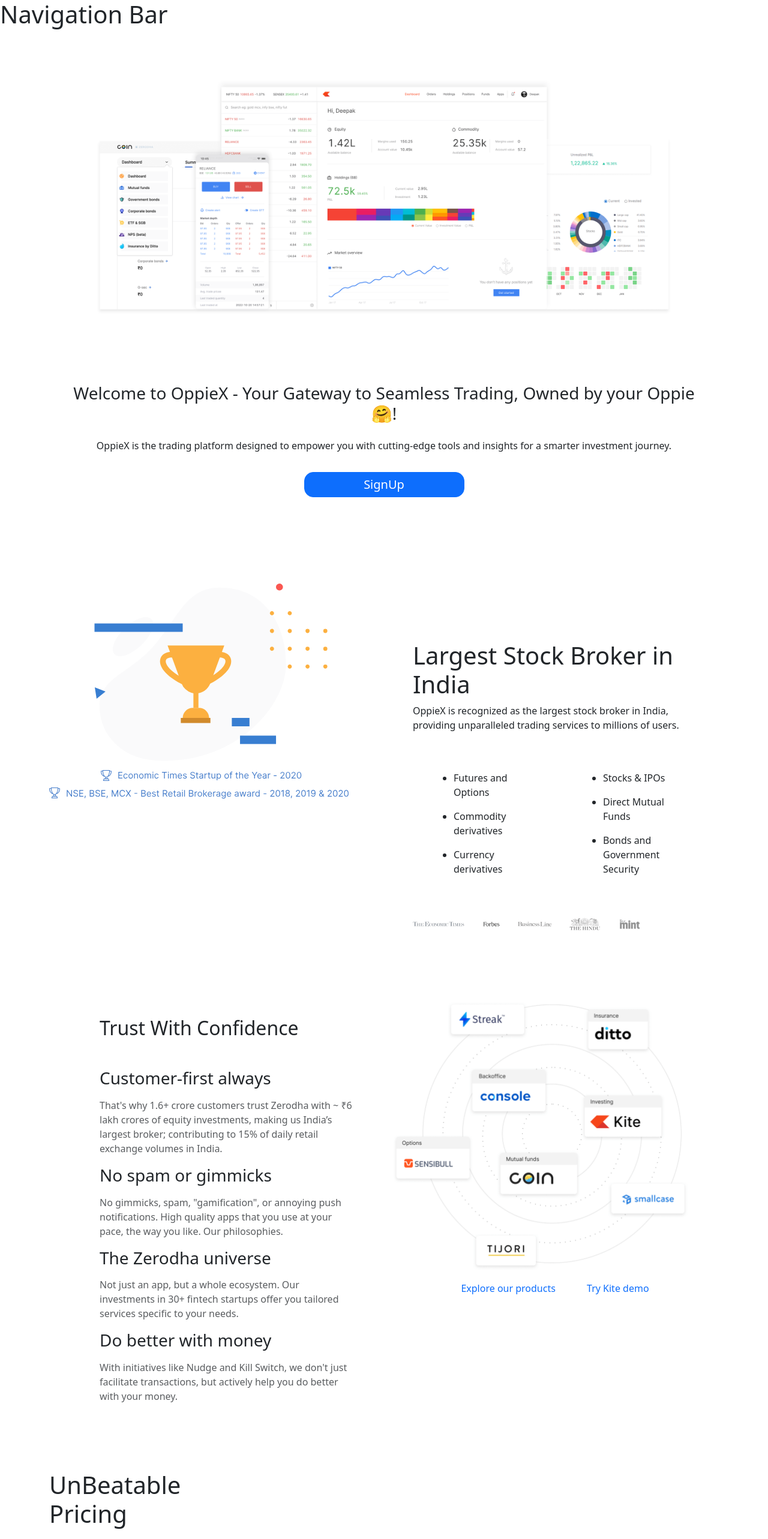
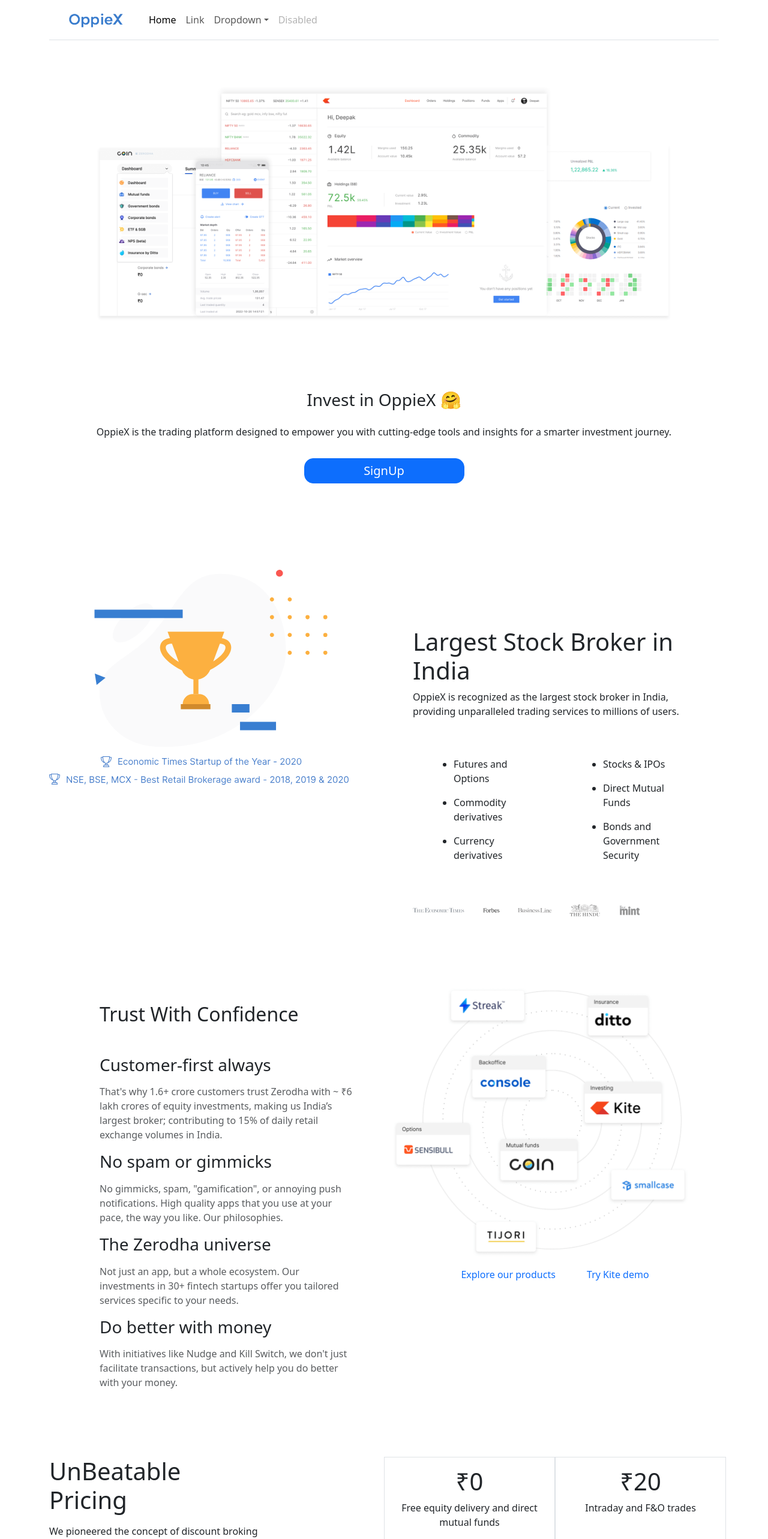
Before and after one commit to omprakash970/OppieX_X, a React (Vite) app in the folder frontend/: page / in a window 1280 px wide. Shown: the top 2566 px of the page at 60% size. Built offline with nearby package versions, Linux system fonts and the light colour scheme.

Commit message:
NavBar added

```diff
--- a/frontend/src/landing_page/Home/Hero.jsx
+++ b/frontend/src/landing_page/Home/Hero.jsx
@@ -5,7 +5,7 @@
       <div className="row text-center">
         <img src="./public/Media/homeHero.png" alt="Hero Image" className="mb-5"></img>
         <h1 className="mt-5 fs-3">
-          Welcome to OppieX - Your Gateway to Seamless Trading, Owned by your Oppie 🤗!
+          Invest in OppieX 🤗
         </h1>
         <p className="mt-3">
           OppieX is the trading platform designed to empower you with cutting-edge tools and
--- a/frontend/src/landing_page/Home/NavBar.jsx
+++ b/frontend/src/landing_page/Home/NavBar.jsx
@@ -1,5 +1,80 @@
-import React from "react";
 function NavBar() {
-  return <h1>Navigation Bar</h1>;
+  return (
+    <>
+      <div className="container">
+        <nav style={{ backgroundColor: "#ffffff" }} className="navbar navbar-expand-lg border-bottom">
+          <div className="container-fluid">
+            <a className="navbar-brand" href="#">
+              <img src="/Media/Gemini_Generated_Image_5b2zim5b2zim5b2z-removebg-preview.png" alt="OppieX Logo" style={{ height: "40px" }} />
+            </a>
+            <button
+              className="navbar-toggler"
+              type="button"
+              data-bs-toggle="collapse"
+              data-bs-target="#navbarSupportedContent"
+              aria-controls="navbarSupportedContent"
+              aria-expanded="false"
+              aria-label="Toggle navigation"
+            >
+              <span className="navbar-toggler-icon"></span>
+            </button>
+            <div className="collapse navbar-collapse" id="navbarSupportedContent">
+              <ul className="navbar-nav me-auto mb-2 mb-lg-0">
+                <li className="nav-item">
+                  <a className="nav-link active" aria-current="page" href="#">
+                    Home
+                  </a>
+                </li>
+                <li className="nav-item">
+                  <a className="nav-link" href="#">
+                    Link
+                  </a>
+                </li>
+                <li className="nav-item dropdown">
+                  <a
+                    className="nav-link dropdown-toggle"
+                    href="#"
+                    role="button"
+                    data-bs-toggle="dropdown"
+                    aria-expanded="false"
+                  >
+                    Dropdown
+                  </a>
+                  <ul className="dropdown-menu">
+                    <li>
+                      <a className="dropdown-item" href="#">
+                        Action
+                      </a>
+                    </li>
+                    <li>
+                      <a className="dropdown-item" href="#">
+                        Another action
+                      </a>
+                    </li>
+                    <li>
+                      <hr className="dropdown-divider" />
+                    </li>
+                    <li>
+                      <a className="dropdown-item" href="#">
+                        Something else here
+                      </a>
+                    </li>
+                  </ul>
+                </li>
+                <li className="nav-item">
+                  <a className="nav-link disabled" aria-disabled="true" href="#">
+                    Disabled
+                  </a>
+                </li>
+              </ul>
+
+
+            </div>
+          </div>
+        </nav>
+      </div>
+    </>
+  );
 }
+
 export default NavBar;
--- a/frontend/src/landing_page/Home/Pricing.jsx
+++ b/frontend/src/landing_page/Home/Pricing.jsx
@@ -1,16 +1,34 @@
 import React from "react";
 
 function Pricing() {
- return(
+  return (
     <>
       <div className="container">
         <div className="row">
           <div className="col-4">
             <h1 className="mb-3">UnBeatable Pricing</h1>
-                <p></p>
+            <p>
+              We pioneered the concept of discount broking and price transparency in India. Flat
+              fees and no hidden charges.
+            </p>
+            <a style={{ textDecoration: "none" }} href="">
+              See Pricing <i class="fa fa-long-arrow-right" aria-hidden="true"></i>{" "}
+            </a>
           </div>
+
           <div className="col-2"></div>
-            <div className="col-6"></div>
+          <div className="col-6">
+            <div className="row text-center">
+              <div className="col-6 border p-3">
+                <h1>₹0</h1>
+                <p>Free equity delivery and direct mutual funds</p>
+              </div>
+              <div className="col-6 border p-3">
+                <h1>₹20</h1>
+                <p>Intraday and F&O trades</p>
+              </div>
+            </div>
+          </div>
         </div>
       </div>
     </>
```
Also changed, not shown: frontend/public/Media/Gemini_Generated_Image_5b2zim5b2zim5b2z-removebg-preview.png (added). Lines whose indentation alone changed are shown as unchanged.
